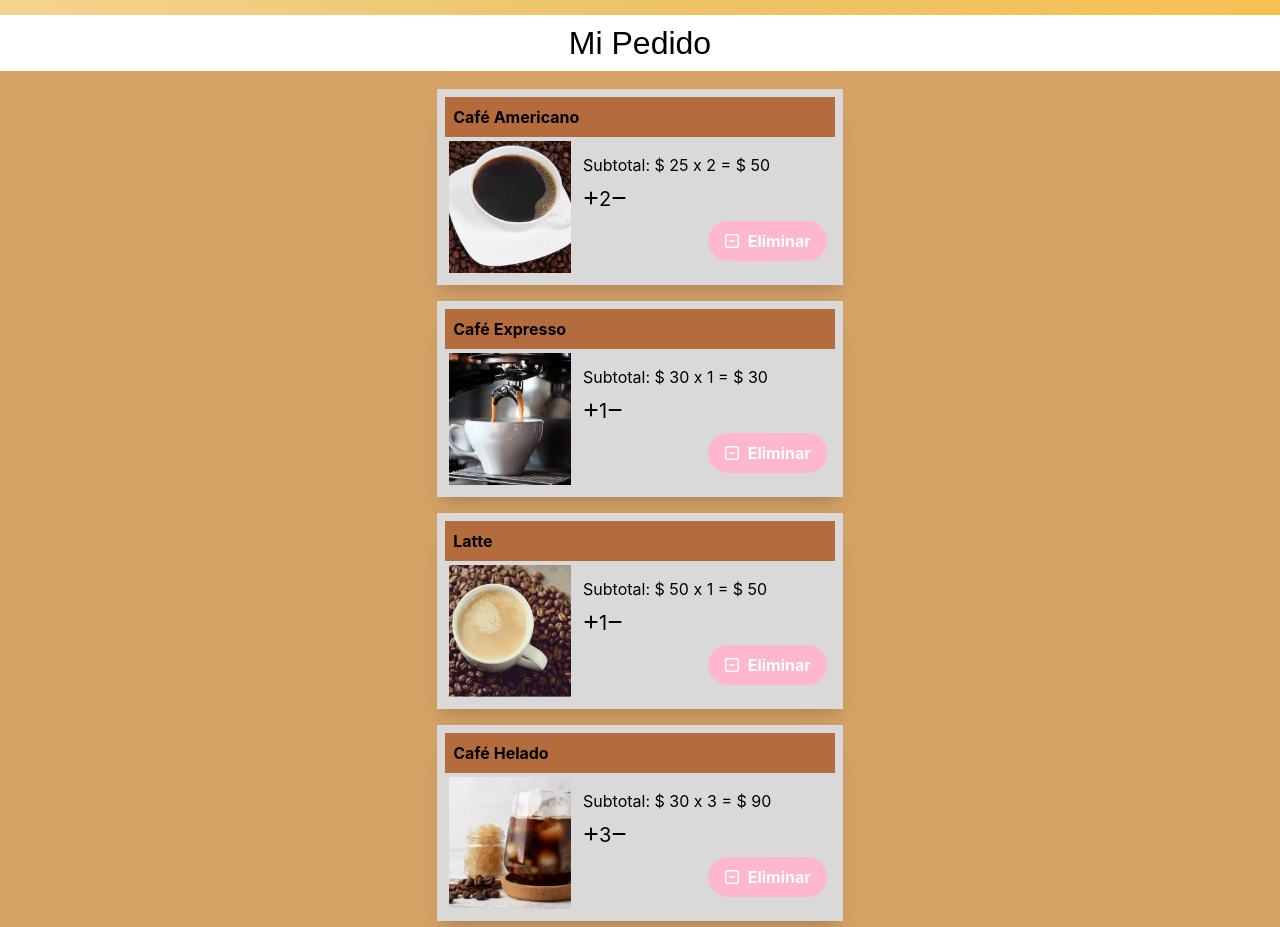
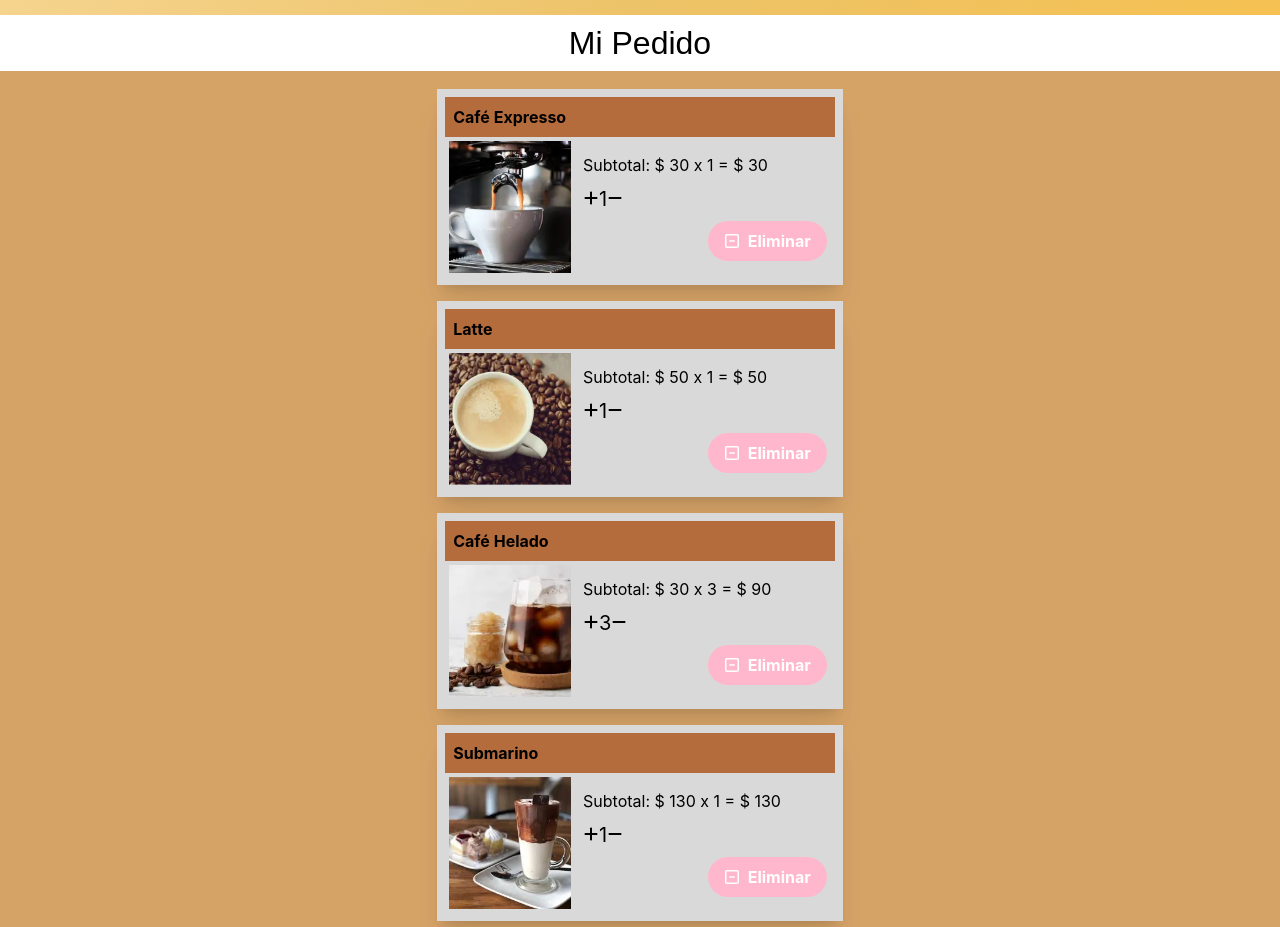
Before and after one commit to Leonardo-Valtorta/codigo-cafe, a Next.js app: page /cart in a window 1280 px wide. Shown: the part 125-1052 px from the top of the page. Built offline with nearby package versions, Linux system fonts and the light colour scheme; data requests are answered from the project's data file; a web font is replaced by a local one.

Commit message:
se eliminan componentes innecesarios

```diff
--- a/src/assets/db.json
+++ b/src/assets/db.json
@@ -163,15 +163,6 @@
   ],
   "cart": [
     {
-      "id": "2",
-      "image": "/menu/cafe-americano.webp",
-      "name": "Café Americano",
-      "description": "Descripción: Espresso al que se le añade agua caliente.Características: Menos intenso que un espresso, similar al café filtrado.",
-      "category": "cafe",
-      "price": 25,
-      "qty": 2
-    },
-    {
       "id": "1",
       "image": "/menu/cafe-expreso.webp",
       "name": "Café Expresso",
@@ -197,6 +188,15 @@
       "category": "cafe",
       "price": 30,
       "qty": 3
+    },
+    {
+      "id": "18",
+      "image": "/menu/otras-submarino.webp",
+      "name": "Submarino",
+      "description": "Leche cremosa caliente con una tableta de chocolate semiamargo",
+      "category": "otras",
+      "price": 130,
+      "qty": 1
     }
   ]
 }
--- a/src/components/CartButton.js
+++ b/src/components/CartButton.js
@@ -15,7 +15,7 @@ const CartButton= () => {
                     width={24}
                     height={24}
                     />
-                    <span className="w-4 h-4 flex items-center justify-center absolute top-0 right-0 bg-red-500 text-white rounded-full text-[10px] transform translate-x-1/2 -translate-y-1/2">{db.cart.length}</span>
+                    <span className="w-4 h-4 flex items-center justify-center absolute top-0 right-0 bg-red-500 text-white rounded-full text-[12px] transform translate-x-1/2 -translate-y-1/2">{db.cart.length}</span>
             </Link>
         </button>
     </>)
--- a/src/components/Product.js
+++ /dev/null
@@ -1,15 +0,0 @@
-const Product = ({product, addToCart}) => {
-
-    const {name, price, id} = product
-
-  return (
-    <div className="product">
-      <h4>{name}</h4>
-      <h5>${price}</h5>
-      <button onClick= {() => addToCart(id)}>Agregar</button>
-
-    </div>
-  )
-}
-
-export default Product
--- a/src/components/ShoppingCart.js
+++ /dev/null
@@ -1,47 +0,0 @@
-import { shoppingInitialState } from "@/reducer/shoppingInitialState"
-import { shoppingReducer } from "@/reducer/shoppingReducer"
-import Product from "./Product"
-import { TYPES } from "@/actions/actions"
-import { useReducer } from "react"
-import ShoppingCard from "./cartSection/ShoppingCard"
-
-const {ADD_TO_CART, REMOVE_ONE_ITEM, REMOVE_ALL_ITEMS, CLEAR_CART } = TYPES;
-
-const ShoppingCart = () => {
-
-        const [state, dispatch] = useReducer(shoppingReducer, shoppingInitialState)
-
-        const {products, cart} = state
-
-        const addToCart = (id) => dispatch ({type: ADD_TO_CART, payload: id})
-
-        const deleteFromCart = (id, all = false) => {
-            if (all) {
-                dispatch ({type: REMOVE_ALL_ITEMS, payload: id})
-            } else {
-                dispatch ({type: REMOVE_ONE_ITEM, payload: id})
-            }
-        }
-        const clearCart = () => dispatch ({type: CLEAR_CART})
-
-    return (
-    <>
-    <h2>Carrito de Compras</h2>
-    <h3>Productos</h3>
-    <div className="box grid-responsive">
-        {
-            products.map (product => <Product key={product.id} product = {product} addToCart={addToCart}/>)
-        }
-    </div>
-    <h3>Carrito</h3>
-    <div className="box">
-        {
-            cart.map ((item, i) => <ShoppingCard key={i} item = {item} addToCart={addToCart} deleteFromCart={deleteFromCart} />)
-        }
-    </div>
-    <button onClick={clearCart}>Limpiar Carrito</button>
-    </>
-  )
-}
-
-export default ShoppingCart
--- a/src/components/cartSection/ShoppingSection.js
+++ b/src/components/cartSection/ShoppingSection.js
@@ -4,7 +4,6 @@ import ShoppingListCards from "./ShoppingListCards"
 import { shoppingInitialState } from "@/reducer/shoppingInitialState"
 import { shoppingReducer } from "@/reducer/shoppingReducer"
 import { TYPES } from "@/actions/actions"
-import Product from "@/components/Product"
 import PortadaDos from "../PortadaDos";
 import { ShoppingContext } from "@/context/shoppingContextProvider";
 import { useContext, useEffect } from "react";
```
